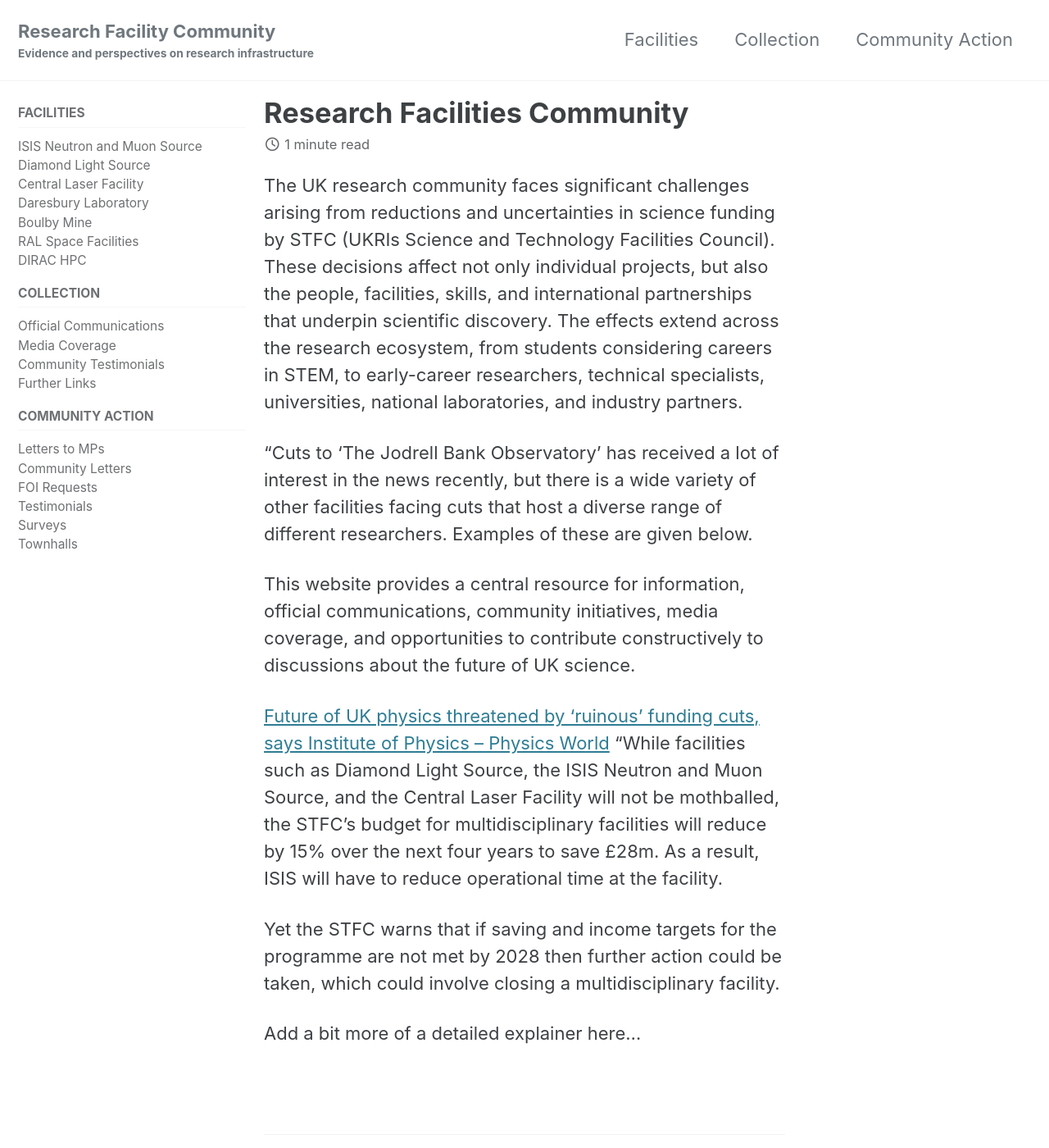
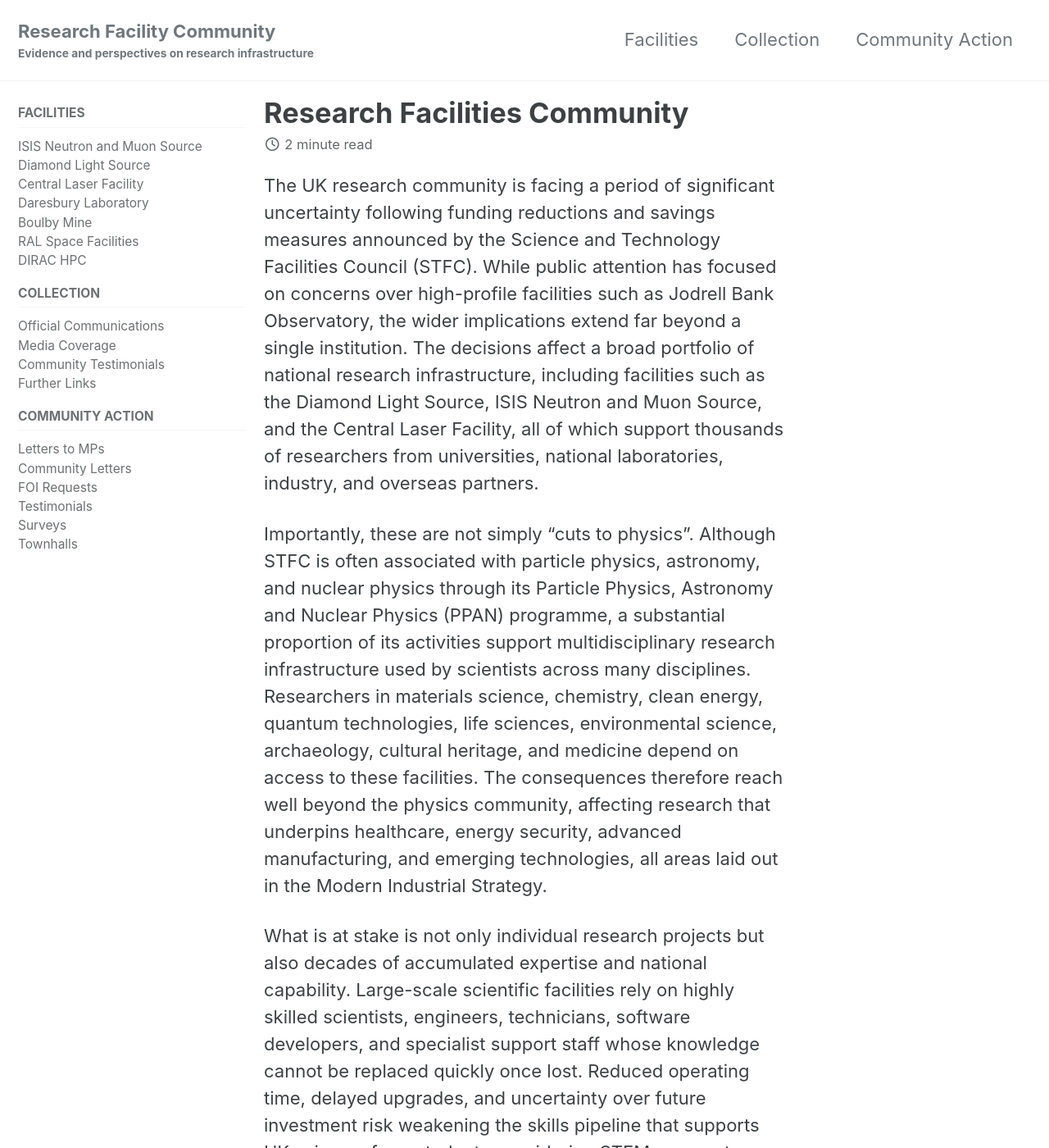
Before and after one commit to research-facilities-community/index, a Jekyll site: the page built from index.md, in a window 1280 px wide and 1400 px high. Shown: the whole window at 82% size. Built offline with Jekyll 4.4.1, drawn with Linux system fonts in a browser that asks for light colours; cached includes are drawn as plain includes; some of the changed text lies outside the part shown.

Commit message:
Revise UK research funding impact statement
Updated the content to reflect the challenges faced by the UK research community due to funding cuts, emphasizing the impact on various scientific disciplines and the importance of national research infrastructure.

```diff
--- a/index.md
+++ b/index.md
@@ -9,18 +9,16 @@
   nav: "main"
 ---
 
+The UK research community is facing a period of significant uncertainty following funding reductions and savings measures announced by the Science and Technology Facilities Council (STFC). While public attention has focused on concerns over high-profile facilities such as Jodrell Bank Observatory, the wider implications extend far beyond a single institution. The decisions affect a broad portfolio of national research infrastructure, including facilities such as the Diamond Light Source, ISIS Neutron and Muon Source, and the Central Laser Facility, all of which support thousands of researchers from universities, national laboratories, industry, and overseas partners.
 
-The UK research community faces significant challenges arising from reductions and uncertainties in science funding by STFC (UKRIs Science and Technology Facilities Council). These decisions affect not only individual projects, but also the people, facilities, skills, and international partnerships that underpin scientific discovery. The effects extend across the research ecosystem, from students considering careers in STEM, to early-career researchers, technical specialists, universities, national laboratories, and industry partners.
+Importantly, these are not simply "cuts to physics". Although STFC is often associated with particle physics, astronomy, and nuclear physics through its Particle Physics, Astronomy and Nuclear Physics (PPAN) programme, a substantial proportion of its activities support multidisciplinary research infrastructure used by scientists across many disciplines. Researchers in materials science, chemistry, clean energy, quantum technologies, life sciences, environmental science, archaeology, cultural heritage, and medicine depend on access to these facilities. The consequences therefore reach well beyond the physics community, affecting research that underpins healthcare, energy security, advanced manufacturing, and emerging technologies, all areas laid out in the Modern Industrial Strategy.
 
-"Cuts to 'The Jodrell Bank Observatory' has received a lot of interest in the news recently, but there is a wide variety of other facilities facing cuts that host a diverse range of different researchers. Examples of these are given below.
+What is at stake is not only individual research projects but also decades of accumulated expertise and national capability. Large-scale scientific facilities rely on highly skilled scientists, engineers, technicians, software developers, and specialist support staff whose knowledge cannot be replaced quickly once lost. Reduced operating time, delayed upgrades, and uncertainty over future investment risk weakening the skills pipeline that supports UK science, from students considering STEM careers to early-career researchers building long-term careers in research and innovation.
 
-This website provides a central resource for information, official communications, community initiatives, media coverage, and opportunities to contribute constructively to discussions about the future of UK science.
+The impacts also extend beyond the facilities themselves. National laboratories act as hubs for collaboration, training, technology development, and industrial engagement, drawing together researchers from across the UK and around the world. Their value is felt in every region through university partnerships, industrial innovation, supply chains, and workforce development. They generate the high-quality experimental data needed for scientific advances, evidence-based policymaking, and the development and validation of new technologies, including artificial intelligence systems that depend on reliable scientific datasets.
 
-[Future of UK physics threatened by 'ruinous' funding cuts, says Institute of Physics – Physics World](https://physicsworld.com/a/future-of-uk-physics-threatened-by-ruinous-funding-cuts-says-institute-of-physics/) "While facilities such as Diamond Light Source, the ISIS Neutron and Muon Source, and the Central Laser Facility will not be mothballed, the STFC’s budget for multidisciplinary facilities will reduce by 15% over the next four years to save £28m. As a result, ISIS will have to reduce operational time at the facility.
-
-Yet the STFC warns that if saving and income targets for the programme are not met by 2028 then further action could be taken, which could involve closing a multidisciplinary facility.
+Many members of the research community therefore view the current funding reductions as a strategic issue for the UK's future scientific and economic competitiveness. They argue that sustained investment in national research infrastructure is essential to maintaining international leadership, supporting the ambitions of the UK's Industrial Strategy, attracting global talent and partnerships, and ensuring that future generations inherit the skills, facilities, and expertise needed to address major societal challenges. The debate is therefore not only about budgets, but about the long-term future of the UK's research ecosystem and its capacity to deliver scientific discovery, innovation, and economic growth.
 
 
-
-
-Add a bit more of a detailed explainer here...
+{: .notice--warning}
+shorten, add sources and headline numbers
```
